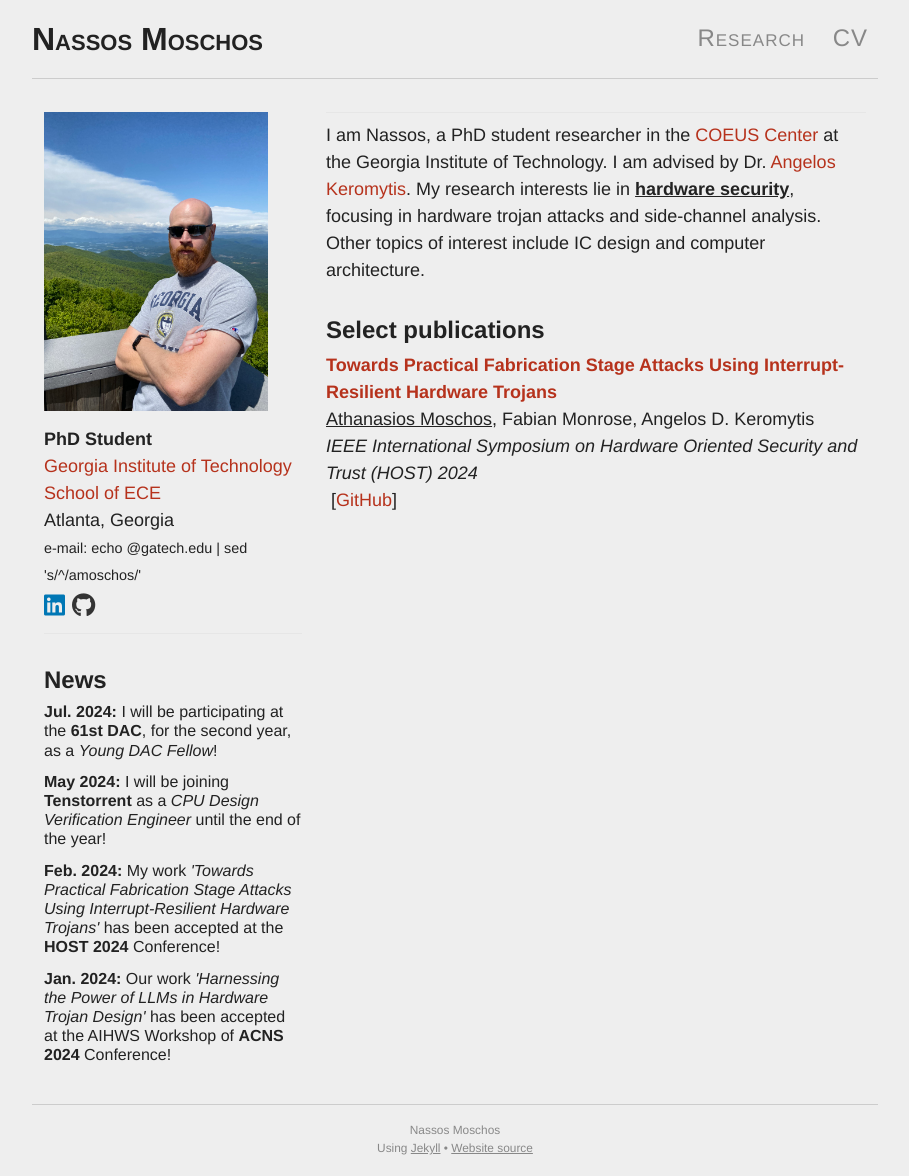
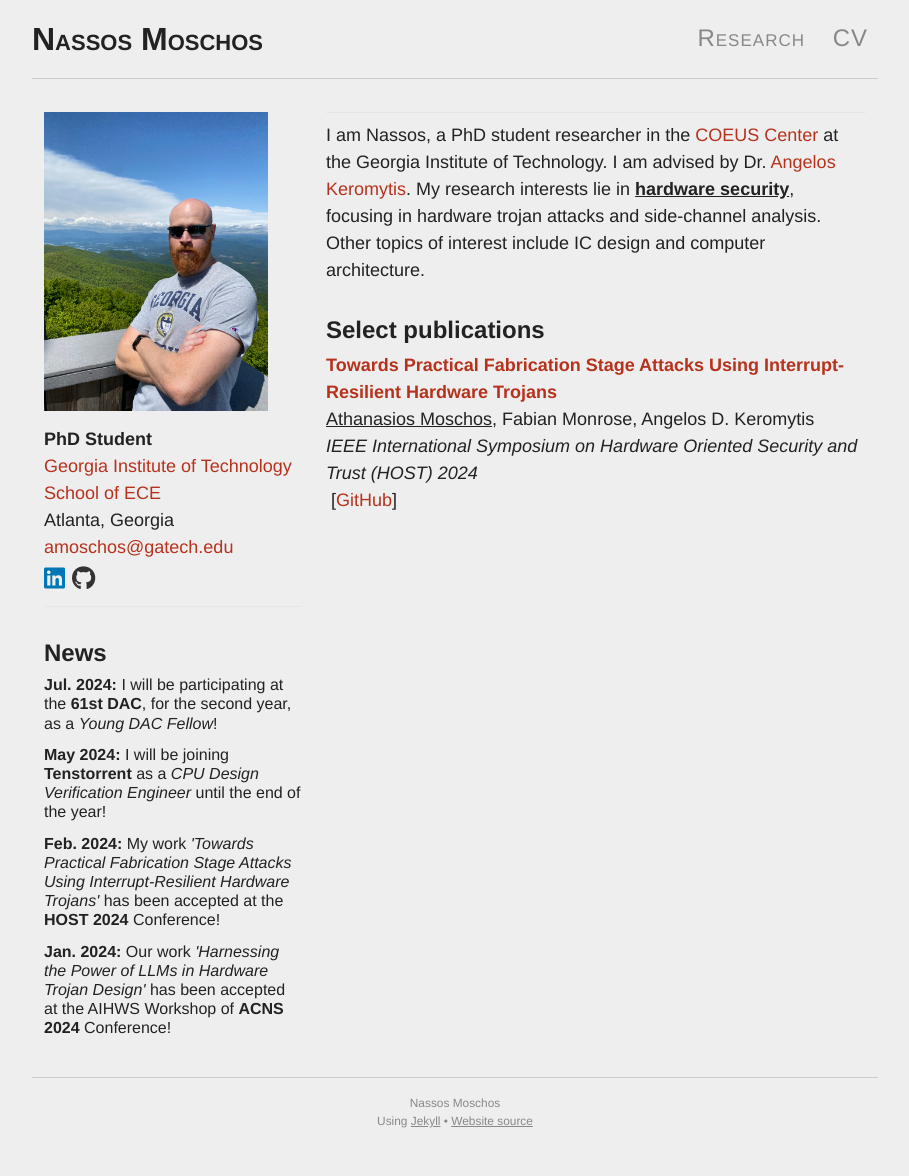
Before and after one commit to 0ena/0ena.github.io, a Jekyll site: the page built from index.md, in a window 1280 px wide. Shown: the whole page, without its empty margins (185-1094 px from the left). Built offline with Jekyll 4.4.1, drawn with Linux system fonts in a browser that asks for light colours; nearby versions of some CDN libraries; after the commit the page ends 1149 px from its top, so only the background shows below that.

Commit message:
Update page.html

```diff
--- a/_layouts/page.html
+++ b/_layouts/page.html
@@ -12,7 +12,7 @@ layout: default
                 <a href="https://www.gatech.edu/" target="_blank">Georgia Institute of Technology</a> <br>
                 <a href="https://ece.gatech.edu/" target="_blank">School of ECE</a> <br>
                 Atlanta, Georgia <br>
-                <span style="font-size: 0.8em;">e-mail: echo @gatech.edu | sed 's/^/amoschos/'</span><br>
+                <a href="mailto:amoschos@gatech.edu">amoschos@gatech.edu</a> <br>
                 <!-- Linkedin Icon -->
                 <a href="https://www.linkedin.com/in/anmos" class="social-icon si-linkedin">
                 <i class="fab fa-linkedin"></i> </a>
```
